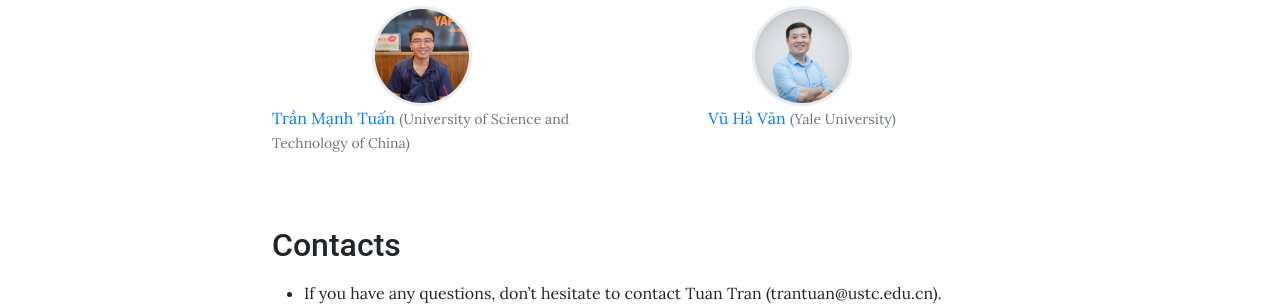
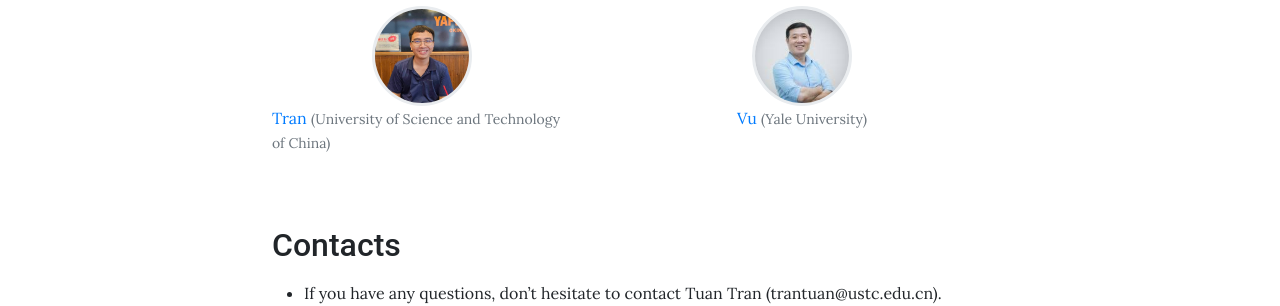
Before and after one commit to adm-vietnam/adm-vietnam.github.io, a Jekyll site: the page built from pages/home.md, in a window 1280 px wide. Shown: the part 1154-1460 px from the top of the page. Built offline with Jekyll 4.4.1, drawn with Linux system fonts in a browser that asks for light colours.

Commit message:
Update Organizers.yml

```diff
--- a/_data/Organizers.yml
+++ b/_data/Organizers.yml
@@ -1,12 +1,12 @@
 # Project team members listed below will appear on the /team page
 
 
-- name: Trần Mạnh Tuấn
+- name: Tran
   affiliation: University of Science and Technology of China
   homepage: https://tuaentran.wixsite.com/homepage
   image: assets/theme/images/Tuan_Tran.jpg
 
-- name: Vũ Hà Văn
+- name: Vu
   affiliation: Yale University
   homepage: https://math.yale.edu/people/van-vu
   image: assets/theme/images/Van_Vu.jpg
```
